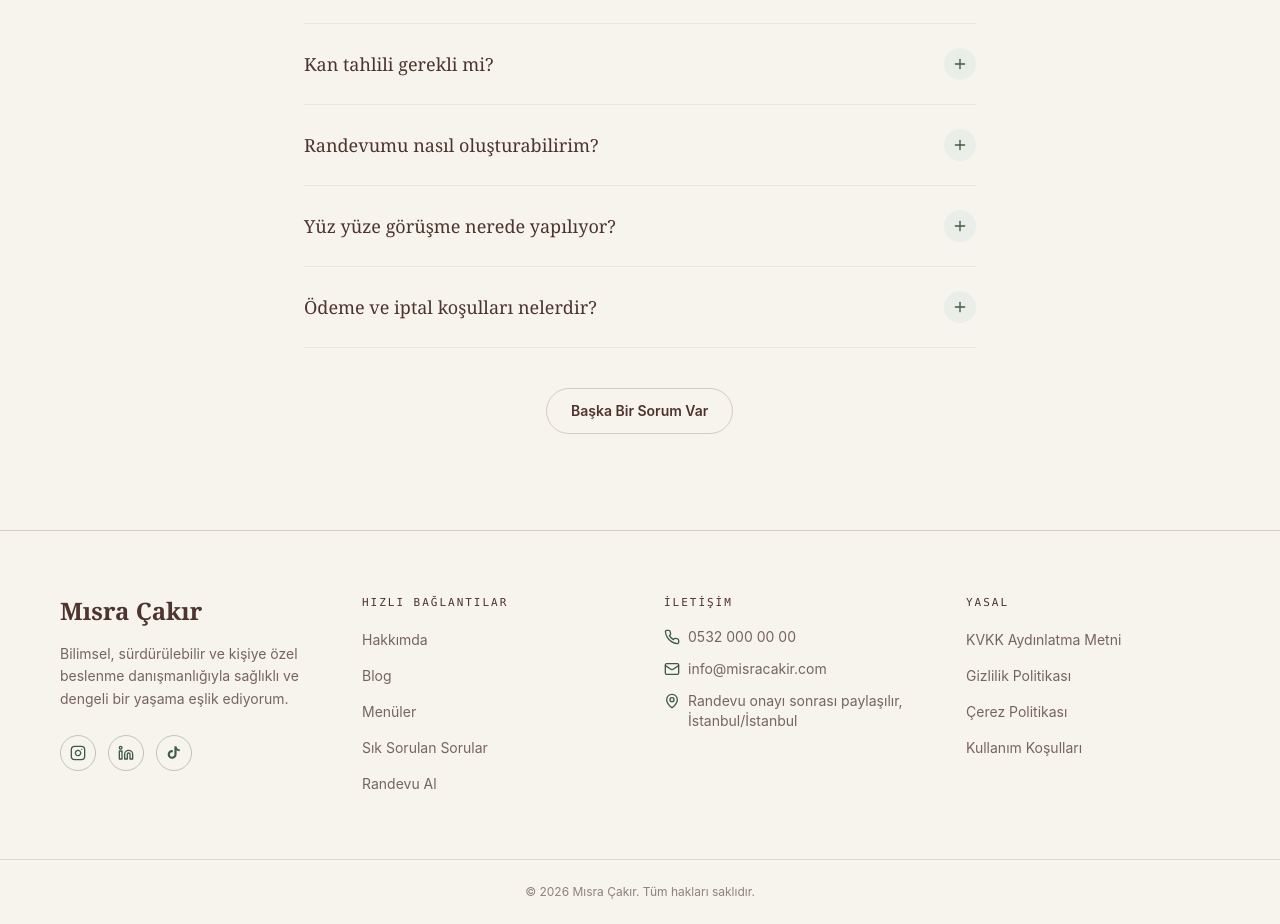
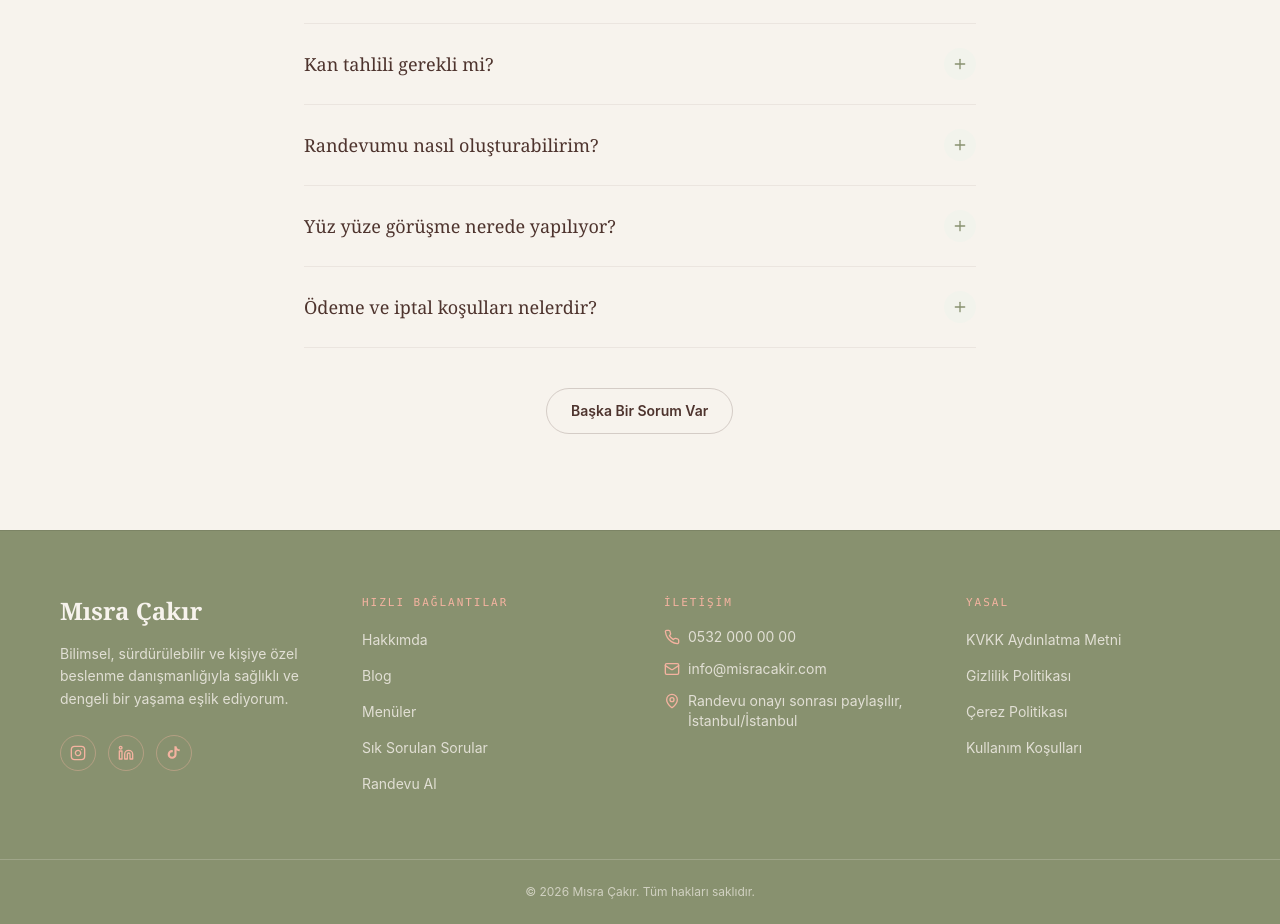
Before and after one commit to MehmetByrktr/dytmisracakir, a Next.js app: page /sss in a window 1280 px wide. Shown: the part 760-1684 px from the top of the page. Built offline with nearby package versions, Linux system fonts and the light colour scheme; no server answers.

Commit message:
Trial Powder Coral and Olive Smoke palette

```diff
--- a/src/app/admin/page.tsx
+++ b/src/app/admin/page.tsx
@@ -120,7 +120,7 @@ export default function AdminPage() {
 
   return <div className="min-h-screen lg:grid lg:grid-cols-[270px_1fr]">
     <aside className="border-b border-sage-700/40 bg-sage px-4 py-5 text-porcelain lg:sticky lg:top-0 lg:h-screen lg:border-b-0 lg:border-r lg:px-5 lg:py-7">
-      <div className="flex items-center justify-between gap-4 lg:block"><div><p className="font-display text-xl">Mısra Çakır</p><p className="mt-1 font-mono text-[10px] uppercase tracking-[0.18em] text-porcelain/60">Yönetim Paneli</p></div><button onClick={logout} className="rounded-full border border-porcelain/20 p-2 text-porcelain/75 hover:bg-porcelain/10 hover:text-porcelain lg:hidden"><LogOut className="h-4 w-4" /></button></div>
+      <div className="flex items-center justify-between gap-4 lg:block"><div><p className="font-display text-xl">Mısra Çakır</p><p className="mt-1 font-mono text-[10px] uppercase tracking-[0.18em] text-powder">Yönetim Paneli</p></div><button onClick={logout} className="rounded-full border border-porcelain/20 p-2 text-porcelain/75 hover:bg-porcelain/10 hover:text-porcelain lg:hidden"><LogOut className="h-4 w-4" /></button></div>
       <nav className="mt-6 flex gap-2 overflow-x-auto pb-1 lg:mt-10 lg:block lg:space-y-1.5 lg:overflow-visible">{tabs.map(({ id, label, icon: Icon }) => <button key={id} onClick={() => setTab(id)} className={`flex shrink-0 items-center gap-3 rounded-xl px-4 py-3 text-left text-sm transition lg:w-full ${tab === id ? 'bg-cream/95 font-semibold text-ink shadow-sm' : 'text-porcelain/75 hover:bg-porcelain/10 hover:text-porcelain'}`}><Icon className="h-4 w-4 shrink-0" /><span>{label}</span><Badge count={badgeFor(id)} /></button>)}</nav>
       <div className="mt-auto hidden pt-8 lg:block"><a href="/" target="_blank" className="flex items-center gap-2 rounded-xl border border-cream/15 px-4 py-3 text-sm text-cream/70 transition hover:bg-cream/10 hover:text-cream"><Home className="h-4 w-4" />Siteyi Görüntüle<ExternalLink className="ml-auto h-3.5 w-3.5" /></a><button onClick={logout} className="mt-2 flex w-full items-center gap-2 rounded-xl px-4 py-3 text-sm text-cream/60 transition hover:bg-red-500/15 hover:text-red-200"><LogOut className="h-4 w-4" />Çıkış Yap</button></div>
     </aside>
--- a/src/app/globals.css
+++ b/src/app/globals.css
@@ -95,7 +95,7 @@ main {
 }
 
 footer svg {
-  color: theme('colors.sage.DEFAULT') !important;
+  color: theme('colors.powder') !important;
 }
 
 #ana-icerik.admin-main aside svg {
@@ -159,12 +159,12 @@ select:focus-visible,
 
 .site-main .paper-card h2,
 .site-main .paper-card h3 {
-  color: theme('colors.ink.DEFAULT') !important;
+  color: theme('colors.sage.DEFAULT') !important;
 }
 
 .admin-main [class~='bg-card'] h2,
 .admin-main [class~='bg-card'] h3 {
-  color: theme('colors.ink.DEFAULT') !important;
+  color: theme('colors.sage.DEFAULT') !important;
 }
 
 .section-pad {
@@ -172,7 +172,7 @@ select:focus-visible,
 }
 
 .eyebrow {
-  @apply font-mono text-[11px] uppercase tracking-[0.18em] text-ink;
+  @apply font-mono text-[11px] uppercase tracking-[0.18em] text-powder;
 }
 
 /* Rich blog content created in the admin editor */
--- a/src/components/home/ApproachSection.tsx
+++ b/src/components/home/ApproachSection.tsx
@@ -3,4 +3,4 @@ import SectionHeading from '@/components/ui/SectionHeading';
 import RevealOnScroll from '@/components/ui/RevealOnScroll';
 import { site as defaultSite } from '@/data/site';
 const icons = [Ban, UserCheck, HeartPulse, BookOpenCheck, MessageCircleHeart];
-export default function ApproachSection({ siteData = defaultSite }: { siteData?: typeof defaultSite }) { const text = siteData.texts.home; return <section className="section-pad bg-cream text-ink"><div className="container-site"><SectionHeading eyebrow={text.approachEyebrow} title={text.approachTitle} align="center" className="mx-auto mb-14 max-w-2xl [&_.eyebrow]:text-sage-700" /><div className="mx-auto flex max-w-4xl flex-wrap justify-center gap-4">{text.approachItems.map((title, i) => { const Icon = icons[i % icons.length]; return <RevealOnScroll key={`${title}-${i}`} delay={i * 0.08}><div className="group flex items-center gap-3 rounded-full border border-cream-line bg-card px-6 py-4 shadow-card transition-all duration-300 hover:-translate-y-1 hover:border-clay/40 hover:shadow-card-hover"><Icon className="h-5 w-5 shrink-0 text-sage" /><span className="font-display text-base leading-snug text-sage sm:text-lg">{title}</span></div></RevealOnScroll>; })}</div></div></section>; }
+export default function ApproachSection({ siteData = defaultSite }: { siteData?: typeof defaultSite }) { const text = siteData.texts.home; return <section className="section-pad bg-cream text-ink"><div className="container-site"><SectionHeading eyebrow={text.approachEyebrow} title={text.approachTitle} align="center" className="mx-auto mb-14 max-w-2xl" /><div className="mx-auto flex max-w-4xl flex-wrap justify-center gap-4">{text.approachItems.map((title, i) => { const Icon = icons[i % icons.length]; return <RevealOnScroll key={`${title}-${i}`} delay={i * 0.08}><div className="group flex items-center gap-3 rounded-full border border-cream-line bg-card px-6 py-4 shadow-card transition-all duration-300 hover:-translate-y-1 hover:border-clay/40 hover:shadow-card-hover"><Icon className="h-5 w-5 shrink-0 text-sage" /><span className="font-display text-base leading-snug text-sage sm:text-lg">{title}</span></div></RevealOnScroll>; })}</div></div></section>; }
--- a/src/components/layout/Footer.tsx
+++ b/src/components/layout/Footer.tsx
@@ -6,13 +6,13 @@ import { footerLinks, site as defaultSite } from '@/data/site';
 export default function Footer({ siteData = defaultSite }: { siteData?: typeof defaultSite }) {
   const site = siteData;
   return (
-    <footer className="relative overflow-hidden border-t border-cream-line bg-footer text-ink [&_.eyebrow]:text-ink">
+    <footer className="relative overflow-hidden border-t border-sage-700/30 bg-footer text-porcelain [&_.eyebrow]:text-powder">
       <div className="container-site grid gap-12 py-16 sm:grid-cols-2 lg:grid-cols-4">
         <div>
-          <Link href="/" className="font-display text-2xl font-semibold text-ink">
+          <Link href="/" className="font-display text-2xl font-semibold text-porcelain">
             {site.name}
           </Link>
-          <p className="mt-4 max-w-xs text-sm leading-relaxed text-ink/75">
+          <p className="mt-4 max-w-xs text-sm leading-relaxed text-porcelain/80">
             {site.footerDescription}
           </p>
           <div className="mt-6 flex gap-3">
@@ -27,7 +27,7 @@ export default function Footer({ siteData = defaultSite }: { siteData?: typeof d
                 target="_blank"
                 rel="noopener noreferrer"
                 aria-label={label}
-                className="flex h-9 w-9 items-center justify-center rounded-full border border-sage/30 text-sage transition-colors hover:border-sage-700 hover:bg-white/40"
+                className="flex h-9 w-9 items-center justify-center rounded-full border border-powder/40 text-powder transition-colors hover:border-powder hover:bg-powder/10"
               >
                 <Icon className="h-4 w-4" />
               </a>
@@ -40,7 +40,7 @@ export default function Footer({ siteData = defaultSite }: { siteData?: typeof d
           <ul className="space-y-3">
             {footerLinks.quick.map((l) => (
               <li key={l.href}>
-                <Link href={l.href} className="text-sm text-ink/75 transition-colors hover:text-ink">
+                <Link href={l.href} className="text-sm text-porcelain/80 transition-colors hover:text-porcelain">
                   {l.label}
                 </Link>
               </li>
@@ -50,21 +50,21 @@ export default function Footer({ siteData = defaultSite }: { siteData?: typeof d
 
         <div>
           <h3 className="eyebrow mb-4">İletişim</h3>
-          <ul className="space-y-3 text-sm text-ink/75">
+          <ul className="space-y-3 text-sm text-porcelain/80">
             <li className="flex items-start gap-2">
-              <Phone className="mt-0.5 h-4 w-4 shrink-0 text-sage" />
-              <a href={`tel:${site.phone}`} className="hover:text-sage-700">
+              <Phone className="mt-0.5 h-4 w-4 shrink-0 text-powder" />
+              <a href={`tel:${site.phone}`} className="hover:text-porcelain">
                 {site.phoneDisplay}
               </a>
             </li>
             <li className="flex items-start gap-2">
-              <Mail className="mt-0.5 h-4 w-4 shrink-0 text-sage" />
-              <a href={`mailto:${site.email}`} className="hover:text-sage-700">
+              <Mail className="mt-0.5 h-4 w-4 shrink-0 text-powder" />
+              <a href={`mailto:${site.email}`} className="hover:text-porcelain">
                 {site.email}
               </a>
             </li>
             <li className="flex items-start gap-2">
-              <MapPin className="mt-0.5 h-4 w-4 shrink-0 text-sage" />
+              <MapPin className="mt-0.5 h-4 w-4 shrink-0 text-powder" />
               <span>
                 {site.address.street}, {site.address.district}/{site.address.city}
               </span>
@@ -77,7 +77,7 @@ export default function Footer({ siteData = defaultSite }: { siteData?: typeof d
           <ul className="space-y-3">
             {footerLinks.legal.map((l) => (
               <li key={l.href}>
-                <Link href={l.href} className="text-sm text-ink/75 transition-colors hover:text-ink">
+                <Link href={l.href} className="text-sm text-porcelain/80 transition-colors hover:text-porcelain">
                   {l.label}
                 </Link>
               </li>
@@ -86,8 +86,8 @@ export default function Footer({ siteData = defaultSite }: { siteData?: typeof d
         </div>
       </div>
 
-      <div className="border-t border-ink/15 py-6">
-        <p className="container-site text-center text-xs text-ink/60">
+      <div className="border-t border-porcelain/20 py-6">
+        <p className="container-site text-center text-xs text-porcelain/65">
           © {new Date().getFullYear()} {site.name}. Tüm hakları saklıdır.
         </p>
       </div>
--- a/tailwind.config.ts
+++ b/tailwind.config.ts
@@ -7,30 +7,31 @@ const config: Config = {
       colors: {
         white: '#F7F3ED',
         porcelain: '#F7F3ED',
-        card: '#F7F3ED',
-        footer: '#F7F3ED',
+        powder: '#F4B3A0',
+        card: '#F4B3A0',
+        footer: '#88916F',
         cream: {
           DEFAULT: '#F7F3ED',
           deep: '#F3EEE7',
           line: '#D8CEC5',
         },
         sage: {
-          50: '#E9EEE8',
-          100: '#D5E0D5',
-          300: '#8FA38F',
-          DEFAULT: '#3F5B45',
-          600: '#324A38',
-          700: '#263A2C',
+          50: '#F2F3EC',
+          100: '#DDE1D1',
+          300: '#AEB69C',
+          DEFAULT: '#88916F',
+          600: '#747C5D',
+          700: '#60674E',
         },
         clay: {
-          DEFAULT: '#536B56',
-          soft: '#D5E0D5',
-          deep: '#3F5242',
+          DEFAULT: '#88916F',
+          soft: '#F4B3A0',
+          deep: '#6F775A',
         },
         illusion: {
-          DEFAULT: '#4E342E',
-          soft: '#755E57',
-          deep: '#3D2824',
+          DEFAULT: '#88916F',
+          soft: '#A4AB8D',
+          deep: '#6F775A',
         },
         ink: {
           DEFAULT: '#4E342E',
@@ -56,7 +57,7 @@ const config: Config = {
       keyframes: {
         marquee: { '0%': { transform: 'translateX(0)' }, '100%': { transform: 'translateX(-50%)' } },
         floaty: { '0%, 100%': { transform: 'translateY(0) rotate(0deg)' }, '50%': { transform: 'translateY(-10px) rotate(2deg)' } },
-        pulseSoft: { '0%, 100%': { boxShadow: '0 0 0 0 rgba(83,107,86,0.38)' }, '50%': { boxShadow: '0 0 0 10px rgba(83,107,86,0)' } },
+        pulseSoft: { '0%, 100%': { boxShadow: '0 0 0 0 rgba(136,145,111,0.42)' }, '50%': { boxShadow: '0 0 0 10px rgba(136,145,111,0)' } },
       },
       animation: { marquee: 'marquee 28s linear infinite', floaty: 'floaty 6s ease-in-out infinite', 'pulse-soft': 'pulseSoft 2.6s ease-in-out infinite' },
     },
```
